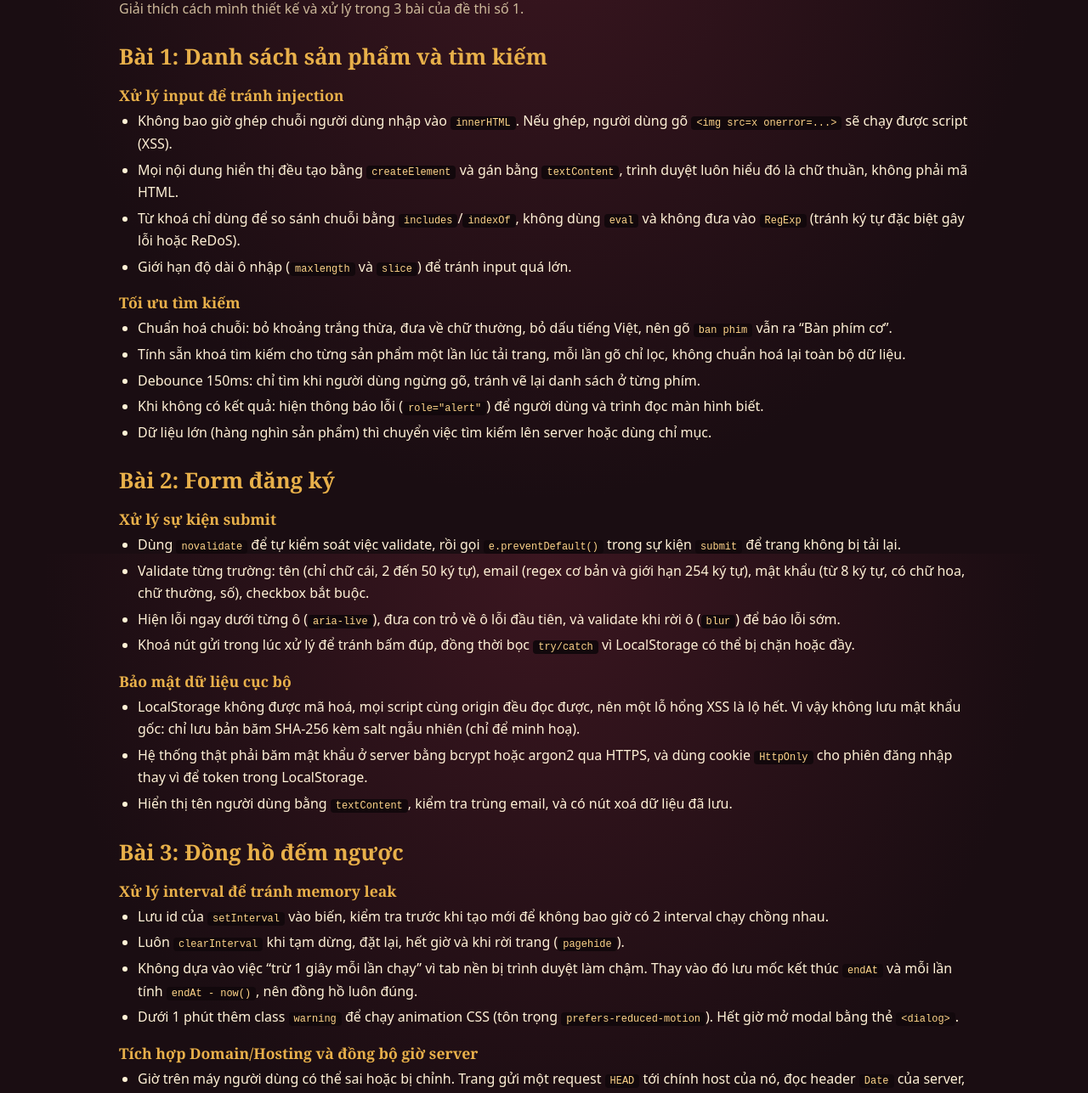
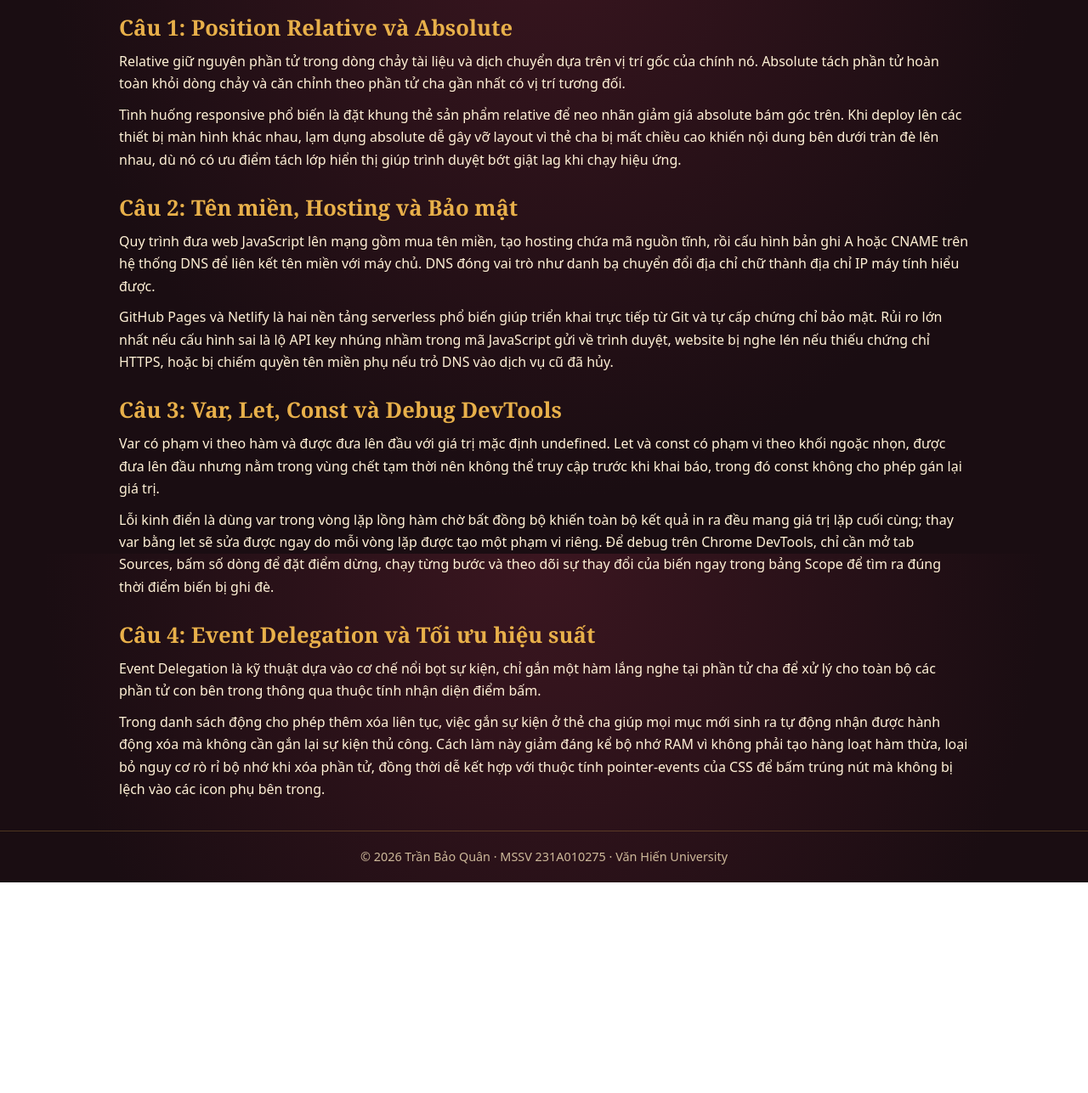
Before and after one commit to tbaoquan0-boop/Bt24, a plain HTML site: page lythuyet.html in a window 1280 px wide. Shown: the part 148-1435 px from the top of the page at 85% size. After the commit the page ends 1187 px from the top, so only its background shows below. Drawn offline with Linux system fonts and the light colour scheme.

Commit message:
Add files via upload

```diff
--- a/lythuyet.html
+++ b/lythuyet.html
@@ -29,56 +29,23 @@
   </div>
 </header>
 <main class="container">
-<h1>Trả lời lý thuyết: logic tư duy</h1>
-<p class="lead">Giải thích cách mình thiết kế và xử lý trong 3 bài của đề thi số 1.</p>
+<h1>Trả lời lý thuyết</h1>
 
-<h2>Bài 1: Danh sách sản phẩm và tìm kiếm</h2>
-<h3>Xử lý input để tránh injection</h3>
-<ul class="plain">
-  <li>Không bao giờ ghép chuỗi người dùng nhập vào <code>innerHTML</code>. Nếu ghép, người dùng gõ <code>&lt;img src=x onerror=...&gt;</code> sẽ chạy được script (XSS).</li>
-  <li>Mọi nội dung hiển thị đều tạo bằng <code>createElement</code> và gán bằng <code>textContent</code>, trình duyệt luôn hiểu đó là chữ thuần, không phải mã HTML.</li>
-  <li>Từ khoá chỉ dùng để so sánh chuỗi bằng <code>includes</code>/<code>indexOf</code>, không dùng <code>eval</code> và không đưa vào <code>RegExp</code> (tránh ký tự đặc biệt gây lỗi hoặc ReDoS).</li>
-  <li>Giới hạn độ dài ô nhập (<code>maxlength</code> và <code>slice</code>) để tránh input quá lớn.</li>
-</ul>
-<h3>Tối ưu tìm kiếm</h3>
-<ul class="plain">
-  <li>Chuẩn hoá chuỗi: bỏ khoảng trắng thừa, đưa về chữ thường, bỏ dấu tiếng Việt, nên gõ <code>ban phim</code> vẫn ra &ldquo;Bàn phím cơ&rdquo;.</li>
-  <li>Tính sẵn khoá tìm kiếm cho từng sản phẩm một lần lúc tải trang, mỗi lần gõ chỉ lọc, không chuẩn hoá lại toàn bộ dữ liệu.</li>
-  <li>Debounce 150ms: chỉ tìm khi người dùng ngừng gõ, tránh vẽ lại danh sách ở từng phím.</li>
-  <li>Khi không có kết quả: hiện thông báo lỗi (<code>role="alert"</code>) để người dùng và trình đọc màn hình biết.</li>
-  <li>Dữ liệu lớn (hàng nghìn sản phẩm) thì chuyển việc tìm kiếm lên server hoặc dùng chỉ mục.</li>
-</ul>
+<h2>Câu 1: Position Relative và Absolute</h2>
+<p>Relative giữ nguyên phần tử trong dòng chảy tài liệu và dịch chuyển dựa trên vị trí gốc của chính nó. Absolute tách phần tử hoàn toàn khỏi dòng chảy và căn chỉnh theo phần tử cha gần nhất có vị trí tương đối.</p>
+<p>Tình huống responsive phổ biến là đặt khung thẻ sản phẩm relative để neo nhãn giảm giá absolute bám góc trên. Khi deploy lên các thiết bị màn hình khác nhau, lạm dụng absolute dễ gây vỡ layout vì thẻ cha bị mất chiều cao khiến nội dung bên dưới tràn đè lên nhau, dù nó có ưu điểm tách lớp hiển thị giúp trình duyệt bớt giật lag khi chạy hiệu ứng.</p>
 
-<h2>Bài 2: Form đăng ký</h2>
-<h3>Xử lý sự kiện submit</h3>
-<ul class="plain">
-  <li>Dùng <code>novalidate</code> để tự kiểm soát việc validate, rồi gọi <code>e.preventDefault()</code> trong sự kiện <code>submit</code> để trang không bị tải lại.</li>
-  <li>Validate từng trường: tên (chỉ chữ cái, 2 đến 50 ký tự), email (regex cơ bản và giới hạn 254 ký tự), mật khẩu (từ 8 ký tự, có chữ hoa, chữ thường, số), checkbox bắt buộc.</li>
-  <li>Hiện lỗi ngay dưới từng ô (<code>aria-live</code>), đưa con trỏ về ô lỗi đầu tiên, và validate khi rời ô (<code>blur</code>) để báo lỗi sớm.</li>
-  <li>Khoá nút gửi trong lúc xử lý để tránh bấm đúp, đồng thời bọc <code>try/catch</code> vì LocalStorage có thể bị chặn hoặc đầy.</li>
-</ul>
-<h3>Bảo mật dữ liệu cục bộ</h3>
-<ul class="plain">
-  <li>LocalStorage không được mã hoá, mọi script cùng origin đều đọc được, nên một lỗ hổng XSS là lộ hết. Vì vậy không lưu mật khẩu gốc: chỉ lưu bản băm SHA-256 kèm salt ngẫu nhiên (chỉ để minh hoạ).</li>
-  <li>Hệ thống thật phải băm mật khẩu ở server bằng bcrypt hoặc argon2 qua HTTPS, và dùng cookie <code>HttpOnly</code> cho phiên đăng nhập thay vì để token trong LocalStorage.</li>
-  <li>Hiển thị tên người dùng bằng <code>textContent</code>, kiểm tra trùng email, và có nút xoá dữ liệu đã lưu.</li>
-</ul>
+<h2>Câu 2: Tên miền, Hosting và Bảo mật</h2>
+<p>Quy trình đưa web JavaScript lên mạng gồm mua tên miền, tạo hosting chứa mã nguồn tĩnh, rồi cấu hình bản ghi A hoặc CNAME trên hệ thống DNS để liên kết tên miền với máy chủ. DNS đóng vai trò như danh bạ chuyển đổi địa chỉ chữ thành địa chỉ IP máy tính hiểu được.</p>
+<p>GitHub Pages và Netlify là hai nền tảng serverless phổ biến giúp triển khai trực tiếp từ Git và tự cấp chứng chỉ bảo mật. Rủi ro lớn nhất nếu cấu hình sai là lộ API key nhúng nhầm trong mã JavaScript gửi về trình duyệt, website bị nghe lén nếu thiếu chứng chỉ HTTPS, hoặc bị chiếm quyền tên miền phụ nếu trỏ DNS vào dịch vụ cũ đã hủy.</p>
 
-<h2>Bài 3: Đồng hồ đếm ngược</h2>
-<h3>Xử lý interval để tránh memory leak</h3>
-<ul class="plain">
-  <li>Lưu id của <code>setInterval</code> vào biến, kiểm tra trước khi tạo mới để không bao giờ có 2 interval chạy chồng nhau.</li>
-  <li>Luôn <code>clearInterval</code> khi tạm dừng, đặt lại, hết giờ và khi rời trang (<code>pagehide</code>).</li>
-  <li>Không dựa vào việc &ldquo;trừ 1 giây mỗi lần chạy&rdquo; vì tab nền bị trình duyệt làm chậm. Thay vào đó lưu mốc kết thúc <code>endAt</code> và mỗi lần tính <code>endAt - now()</code>, nên đồng hồ luôn đúng.</li>
-  <li>Dưới 1 phút thêm class <code>warning</code> để chạy animation CSS (tôn trọng <code>prefers-reduced-motion</code>). Hết giờ mở modal bằng thẻ <code>&lt;dialog&gt;</code>.</li>
-</ul>
-<h3>Tích hợp Domain/Hosting và đồng bộ giờ server</h3>
-<ul class="plain">
-  <li>Giờ trên máy người dùng có thể sai hoặc bị chỉnh. Trang gửi một request <code>HEAD</code> tới chính host của nó, đọc header <code>Date</code> của server, tính độ lệch rồi cộng vào <code>now()</code>. Nếu lỗi (ví dụ mở bằng file) thì dùng giờ máy.</li>
-  <li>Khi deploy: trỏ domain về hosting bằng bản ghi DNS (A hoặc CNAME), bật HTTPS. Với GitHub Pages thì thêm file <code>CNAME</code> và cấu hình DNS ở nhà đăng ký tên miền.</li>
-  <li>Nếu cần chính xác tuyệt đối (thi thật), server nên là nơi giữ mốc kết thúc (API trả giờ server), còn trình duyệt chỉ hiển thị, vì đồng hồ phía client có thể bị can thiệp.</li>
-</ul>
+<h2>Câu 3: Var, Let, Const và Debug DevTools</h2>
+<p>Var có phạm vi theo hàm và được đưa lên đầu với giá trị mặc định undefined. Let và const có phạm vi theo khối ngoặc nhọn, được đưa lên đầu nhưng nằm trong vùng chết tạm thời nên không thể truy cập trước khi khai báo, trong đó const không cho phép gán lại giá trị.</p>
+<p>Lỗi kinh điển là dùng var trong vòng lặp lồng hàm chờ bất đồng bộ khiến toàn bộ kết quả in ra đều mang giá trị lặp cuối cùng; thay var bằng let sẽ sửa được ngay do mỗi vòng lặp được tạo một phạm vi riêng. Để debug trên Chrome DevTools, chỉ cần mở tab Sources, bấm số dòng để đặt điểm dừng, chạy từng bước và theo dõi sự thay đổi của biến ngay trong bảng Scope để tìm ra đúng thời điểm biến bị ghi đè.</p>
 
+<h2>Câu 4: Event Delegation và Tối ưu hiệu suất</h2>
+<p>Event Delegation là kỹ thuật dựa vào cơ chế nổi bọt sự kiện, chỉ gắn một hàm lắng nghe tại phần tử cha để xử lý cho toàn bộ các phần tử con bên trong thông qua thuộc tính nhận diện điểm bấm.</p>
+<p>Trong danh sách động cho phép thêm xóa liên tục, việc gắn sự kiện ở thẻ cha giúp mọi mục mới sinh ra tự động nhận được hành động xóa mà không cần gắn lại sự kiện thủ công. Cách làm này giảm đáng kể bộ nhớ RAM vì không phải tạo hàng loạt hàm thừa, loại bỏ nguy cơ rò rỉ bộ nhớ khi xóa phần tử, đồng thời dễ kết hợp với thuộc tính pointer-events của CSS để bấm trúng nút mà không bị lệch vào các icon phụ bên trong.</p>
 </main>
 <footer class="site-footer">&copy; 2026 Trần Bảo Quân &middot; MSSV 231A010275 &middot; Văn Hiến University</footer>
 <script src="js/script.js" defer></script>
```
